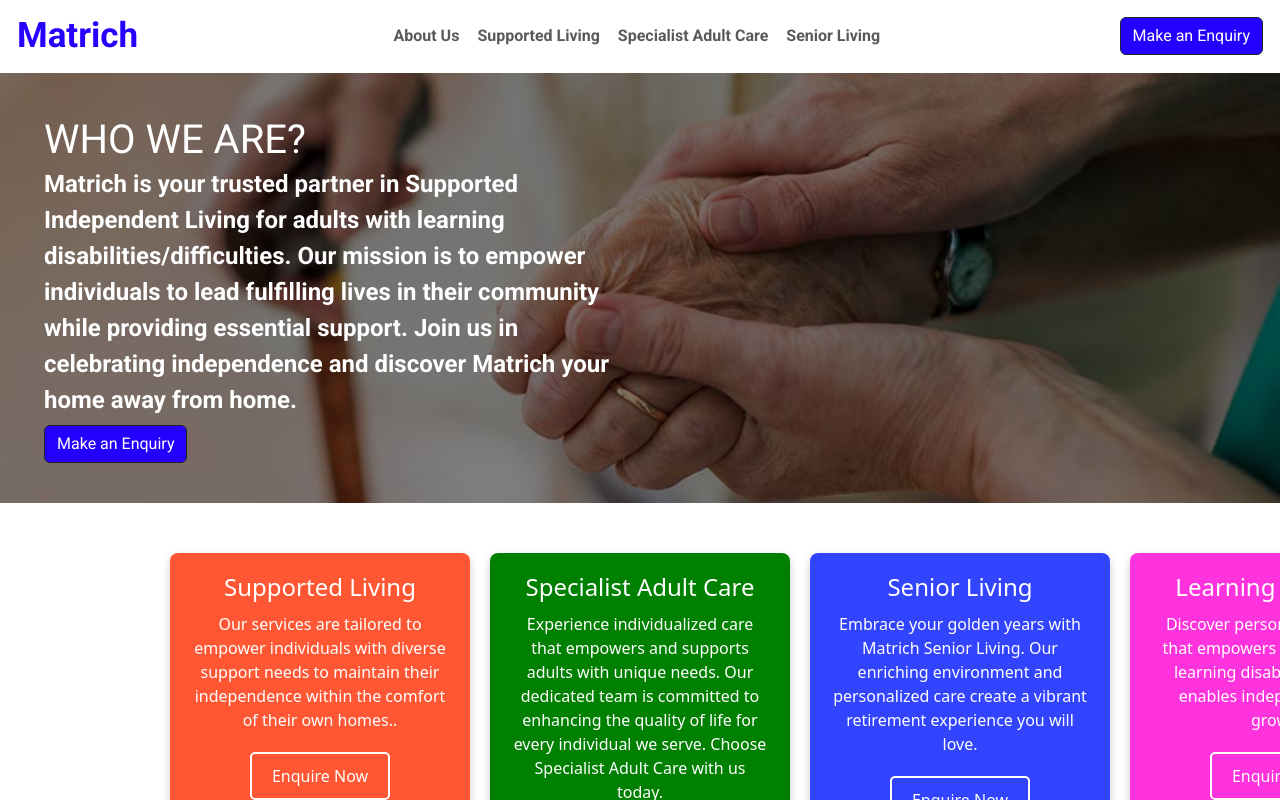
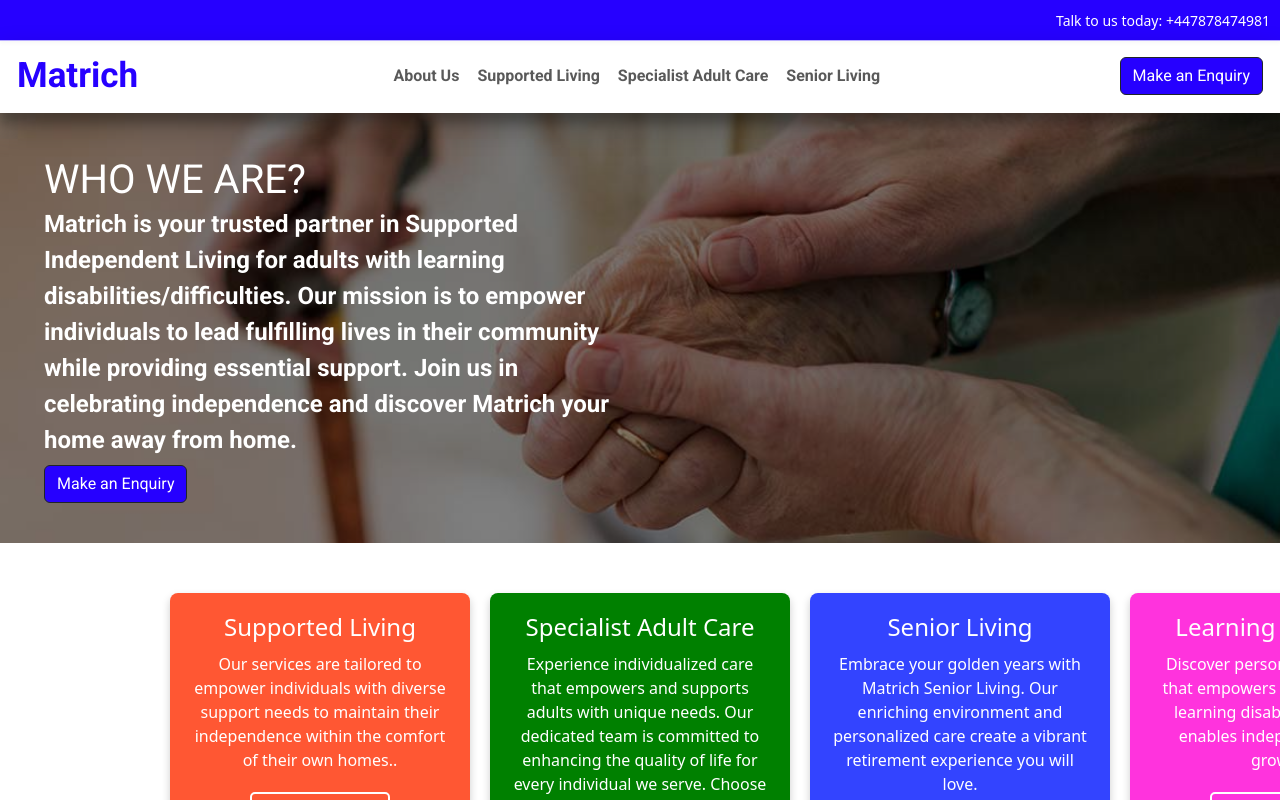
Before and after one commit to kifeakor22/matrich, a React (Create React App) app: page / in a window 1280 px wide. Shown: the top 800 px of the page. Built offline with nearby package versions, Linux system fonts and the light colour scheme.

Commit message:
added Topbar

```diff
--- a/src/App.js
+++ b/src/App.js
@@ -1,5 +1,6 @@
 import React from 'react';
 import Home from './pages/Home';
+import TopHeader from './components/topheader';
 // import Aboutus from './components/about/Aboutus';
 // import BookingPage from './components/BookingPage';
 import Contact from './components/contact';
@@ -14,6 +15,7 @@ function App() {
         <Helmet>
           <title>Matrich</title>
         </Helmet>
+        <TopHeader/>
        <Nav/>
       <Routes>
         <Route path="/" element={<Home/>} />
--- a/src/components/Nav/style.css
+++ b/src/components/Nav/style.css
@@ -7,6 +7,9 @@
     line-height: 1.5;
     padding: 5px;
     box-shadow: 0 14px 28px rgba(0, 0, 0, 0.25), 0 10px 10px rgba(0, 0, 0, 0.22);
+    z-index: 1000;
+        /* Higher z-index to ensure it's above the TopHeader */
+    margin-top: 40px;
 }
 
 .navbar-brand {
--- /dev/null
+++ b/src/components/topheader/index.js
@@ -0,0 +1,29 @@
+import React, { useState, useEffect } from 'react';
+import './style.css';
+
+const TopHeader = () => {
+  const [isVisible, setIsVisible] = useState(true);
+
+  useEffect(() => {
+    window.addEventListener('scroll', handleScroll);
+    return () => {
+      window.removeEventListener('scroll', handleScroll);
+    };
+  }, []);
+
+  const handleScroll = () => {
+    if (window.scrollY > 50) {
+      setIsVisible(false);
+    } else {
+      setIsVisible(true);
+    }
+  };
+
+  return (
+    <div className={`top-header ${isVisible ? '' : 'hidden'}`}>
+      Talk to us today: +447878474981
+    </div>
+  );
+};
+
+export default TopHeader;
--- /dev/null
+++ b/src/components/topheader/style.css
@@ -0,0 +1,41 @@
+/* Style for the TopHeader */
+.top-header {
+    background-color: #2600ff;
+    /* Background color */
+    color: #fff;
+    /* Text color */
+    text-align: right;
+    /* Center-align text */
+    padding: 10px;
+    /* Add padding for spacing */
+    font-size: 14px;
+    /* Font size */
+    position: fixed;
+    /* Fixed position at the top */
+    top: 0;
+    /* Position at the top of the viewport */
+    width: 100%;
+    /* Full width */
+    z-index: 1000;
+    /* Ensure it's above other elements */
+    box-shadow: 0px 2px 4px rgba(0, 0, 0, 0.1);
+    /* Add a subtle shadow */
+}
+.top-header.hidden {
+    transform: translateY(-100%);
+}
+/* Style for the Navbar (adjust the class name to match your actual Navbar) */
+
+
+/* Media query for smaller screens */
+@media (max-width: 767px) {
+    .top-header {
+        font-size: 12px;
+        /* Reduce font size for smaller screens */
+    }
+
+    .navbar {
+        margin-top: 0;
+        /* Reset margin for smaller screens */
+    }
+}
```
Also changed, not shown: src/components/BookingPage.js (deleted).
